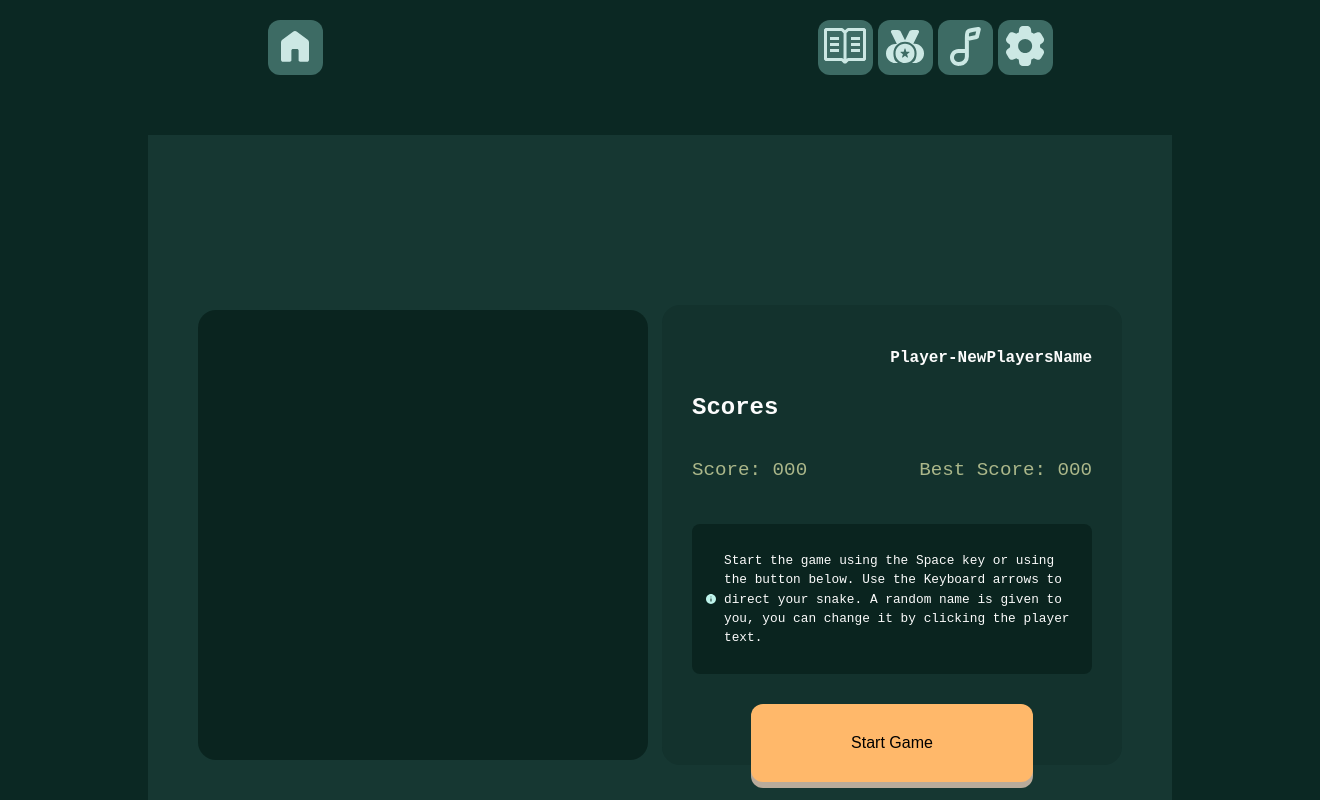
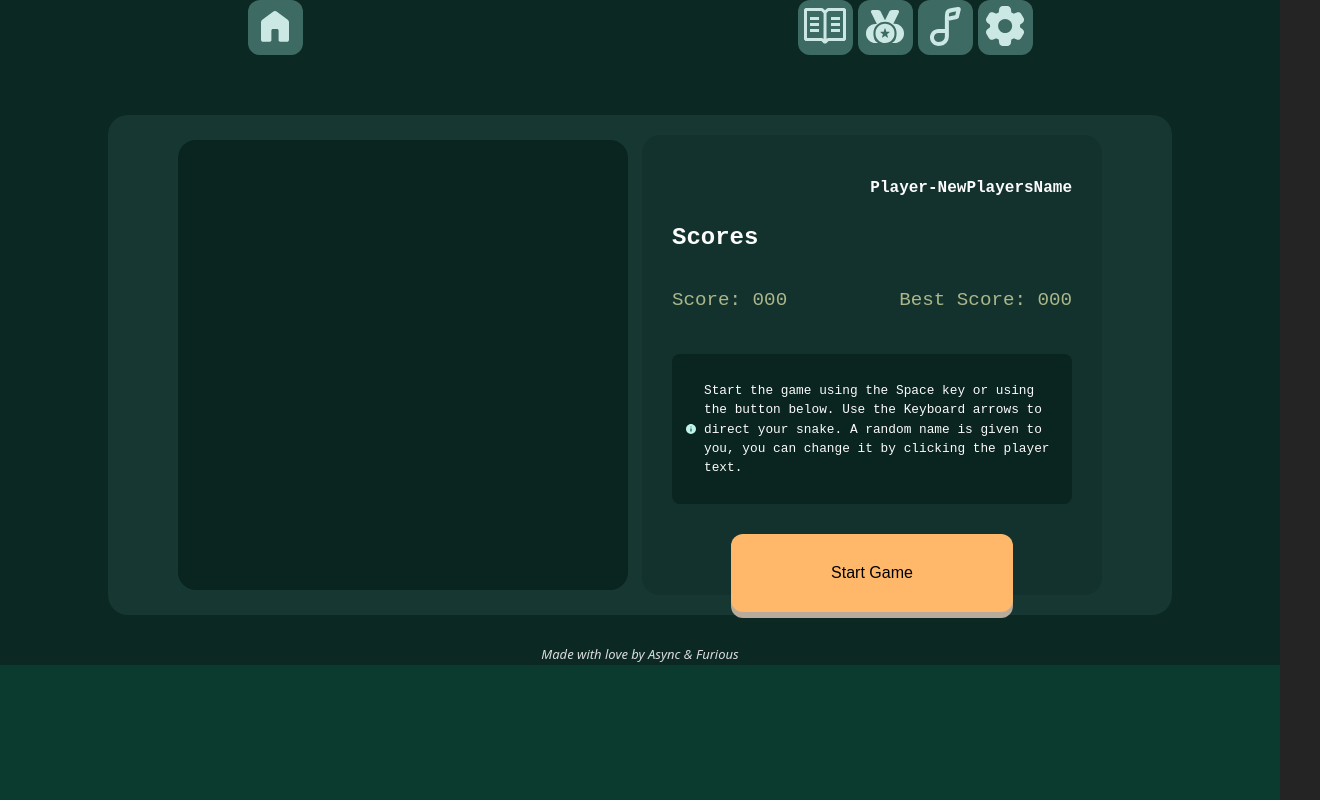
Before and after one commit to alicekrln/js--simple-spa2, a website built with Vite: page simple-spa/index.html in a window 1280 px wide. Both pictures are taken after a click on the picture 459 px from the left and 287 px from the top of the page. Shown: the top 800 px of the page, 1320 px wide, since content can reach past the window. Built offline with nearby package versions, Linux system fonts and the light colour scheme.

Commit message:
minor style update

```diff
--- a/simple-spa/src/views/skeleton/skeleton.css
+++ b/simple-spa/src/views/skeleton/skeleton.css
@@ -3,21 +3,15 @@
   --Green-Dark-v1: hsl(170, 55%, 10%);
   --Green-Muted: hsl(171, 27%, 33%);
   --Green-Muted-v1: hsl(171, 43%, 15%);
-
-
 }
 
 
 .kotaina {
-  width: fit-content;
   width: 100%;
+  /* height: 100svh; */
   margin: 0 auto;
   color: black;
   background-color: var(--Green-Dark-v1);
-
-  padding: 20px;
-
-
 }
 
 nav.skeleton-nav {
@@ -29,9 +23,9 @@ nav.skeleton-nav {
 main.skeleton-main {
   width: 80%;
   margin: 0 auto;
-
+  padding: 20px;
   background: #163732;
-  border-radius: 40px;
+  border-radius: 20px;
 }
 
 .group-settings{
--- a/simple-spa/src/views/snake/style.css
+++ b/simple-spa/src/views/snake/style.css
@@ -5,9 +5,7 @@
   gap: 14px;
   align-items: center;
   justify-content: center;
-  height: 100vh;
   font-family: "Courier New", Courier, monospace;
-  background-color: hsl(171deg 43 15) ;
 }
 
 .game-board-wrapa{
```
